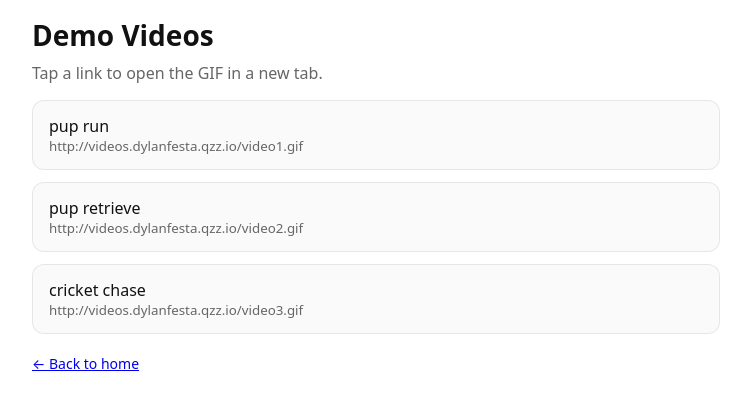
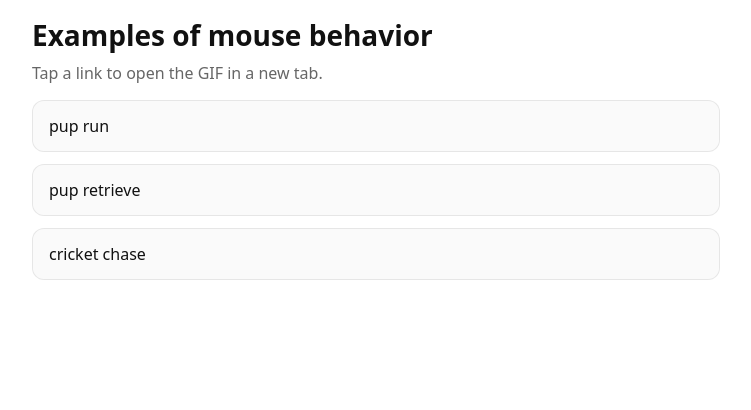
Before and after one commit to dylanfesta/dylanfesta.github.io, a plain HTML site: page demo_videos/index.html in a window 1280 px wide. Shown: the whole page, without its empty margins (264-1015 px from the left). Drawn offline with Linux system fonts and the light colour scheme.

Commit message:
small fixes

```diff
--- a/demo_video/index.html
+++ b/demo_videos/index.html
@@ -22,23 +22,22 @@ a.item small { display:block; color: var(--muted); word-break: break-all; }
 </head>
 <body>
 <main>
-<h1>Demo Videos</h1>
+<h1>Examples of mouse behavior</h1>
 <p class="lead">Tap a link to open the GIF in a new tab.</p>
 <ul>
 <li><a class="item" href="http://videos.dylanfesta.qzz.io/pup_run_examples.gif" target="_blank" rel="noopener noreferrer">
 pup run
-<small>http://videos.dylanfesta.qzz.io/video1.gif</small>
+<!-- <small>http://videos.dylanfesta.qzz.io/video1.gif</small> -->
 </a></li>
 <li><a class="item" href="http://videos.dylanfesta.qzz.io/pup_retrieve_examples.gif" target="_blank" rel="noopener noreferrer">
 pup retrieve
-<small>http://videos.dylanfesta.qzz.io/video2.gif</small>
+<!-- <small>http://videos.dylanfesta.qzz.io/video2.gif</small> -->
 </a></li>
 <li><a class="item" href="http://videos.dylanfesta.qzz.io/chase_examples.gif" target="_blank" rel="noopener noreferrer">
 cricket chase
-<small>http://videos.dylanfesta.qzz.io/video3.gif</small>
+<!-- <small>http://videos.dylanfesta.qzz.io/video3.gif</small> -->
 </a></li>
 </ul>
-<p class="footer"><a href="/">← Back to home</a></p>
 </main>
 </body>
 </html>
```
